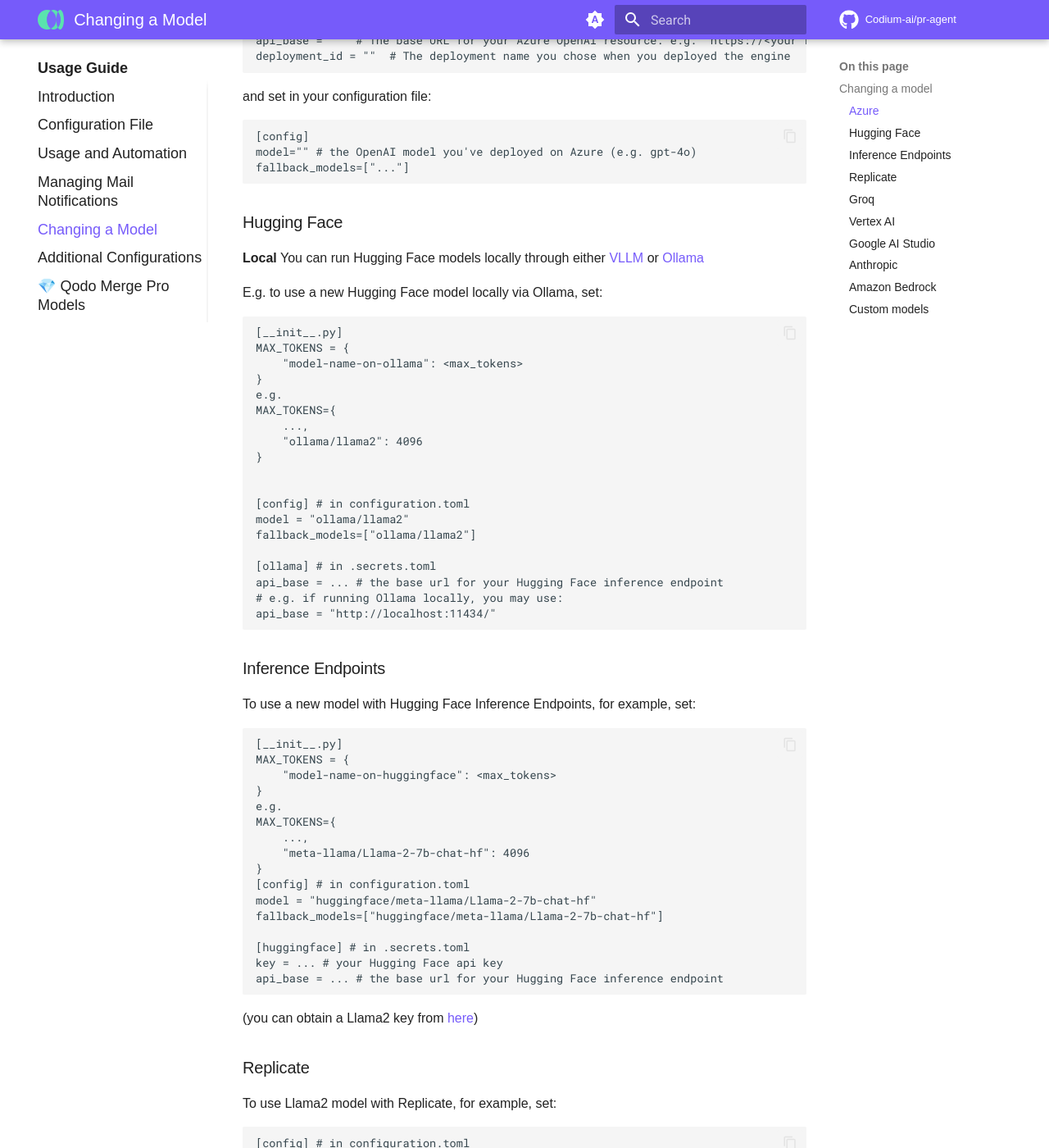
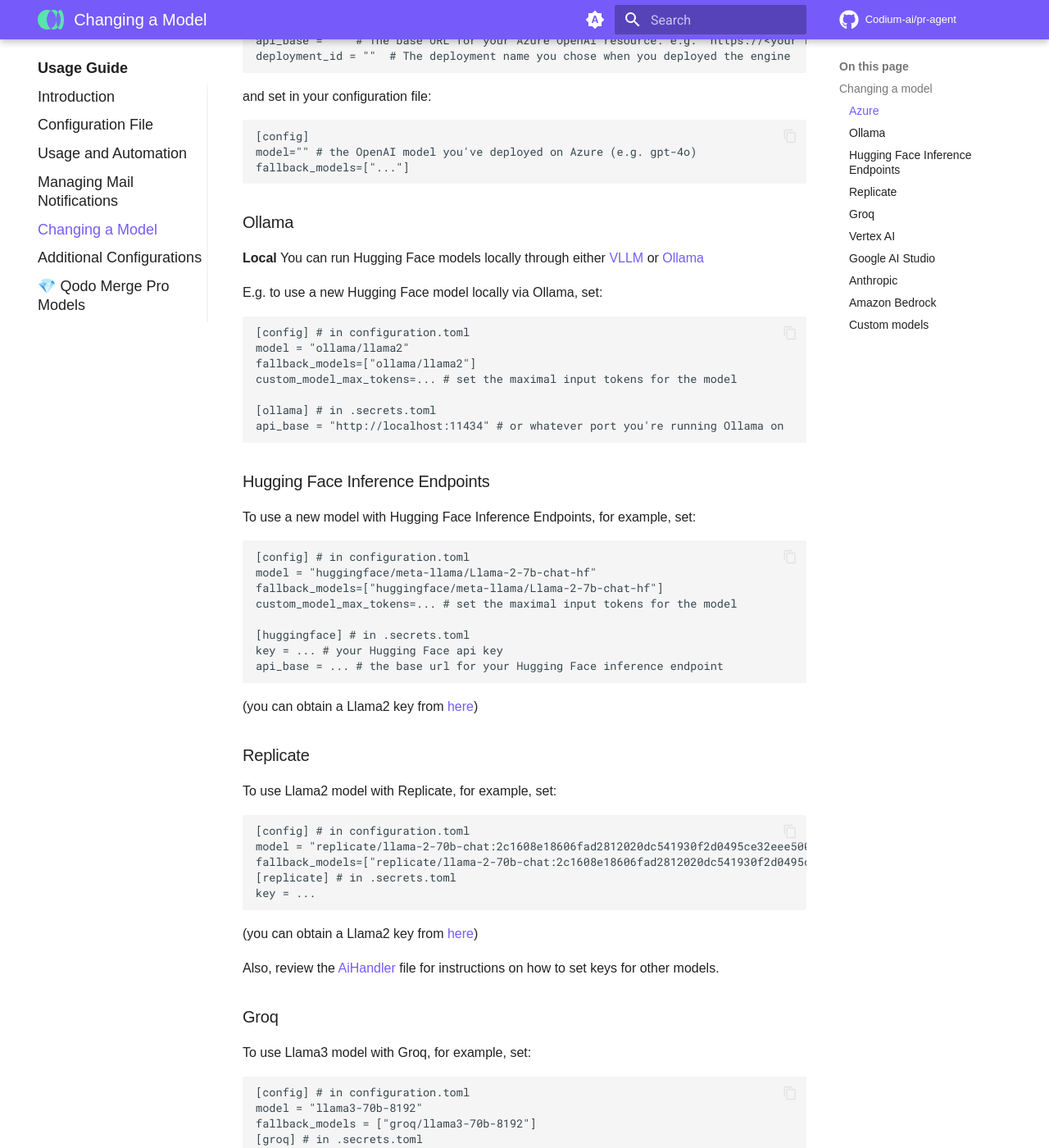
Before and after one commit to Codium-ai/pr-agent, an MkDocs documentation site: the page built from docs/docs/usage-guide/changing_a_model.md, in a window 1280 px wide and 1400 px high, scrolled down 734 px. Shown: the whole window at 82% size. Built offline with MkDocs 1.6.1 and Material for MkDocs 9.7.7, drawn with Linux system fonts in a browser that asks for light colours; comment, search, counter and statistics services are not loaded.

Commit message:
docs: improve Ollama and Hugging Face model configuration docs

````diff
--- a/docs/docs/usage-guide/changing_a_model.md
+++ b/docs/docs/usage-guide/changing_a_model.md
@@ -30,50 +30,30 @@
 fallback_models=["..."]
 ```
 
-### Hugging Face
+### Ollama
 
 **Local**
 You can run Hugging Face models locally through either [VLLM](https://docs.litellm.ai/docs/providers/vllm) or [Ollama](https://docs.litellm.ai/docs/providers/ollama)
 
 E.g. to use a new Hugging Face model locally via Ollama, set:
 ```
-[__init__.py]
-MAX_TOKENS = {
-    "model-name-on-ollama": <max_tokens>
-}
-e.g.
-MAX_TOKENS={
-    ...,
-    "ollama/llama2": 4096
-}
-
-
 [config] # in configuration.toml
 model = "ollama/llama2"
 fallback_models=["ollama/llama2"]
+custom_model_max_tokens=... # set the maximal input tokens for the model
 
 [ollama] # in .secrets.toml
-api_base = ... # the base url for your Hugging Face inference endpoint
-# e.g. if running Ollama locally, you may use:
-api_base = "http://localhost:11434/"
+api_base = "http://localhost:11434" # or whatever port you're running Ollama on
 ```
 
-### Inference Endpoints
+### Hugging Face Inference Endpoints
 
 To use a new model with Hugging Face Inference Endpoints, for example, set:
 ```
-[__init__.py]
-MAX_TOKENS = {
-    "model-name-on-huggingface": <max_tokens>
-}
-e.g.
-MAX_TOKENS={
-    ...,
-    "meta-llama/Llama-2-7b-chat-hf": 4096
-}
 [config] # in configuration.toml
 model = "huggingface/meta-llama/Llama-2-7b-chat-hf"
 fallback_models=["huggingface/meta-llama/Llama-2-7b-chat-hf"]
+custom_model_max_tokens=... # set the maximal input tokens for the model
 
 [huggingface] # in .secrets.toml
 key = ... # your Hugging Face api key
````
Also changed, not shown: 2 other files.
